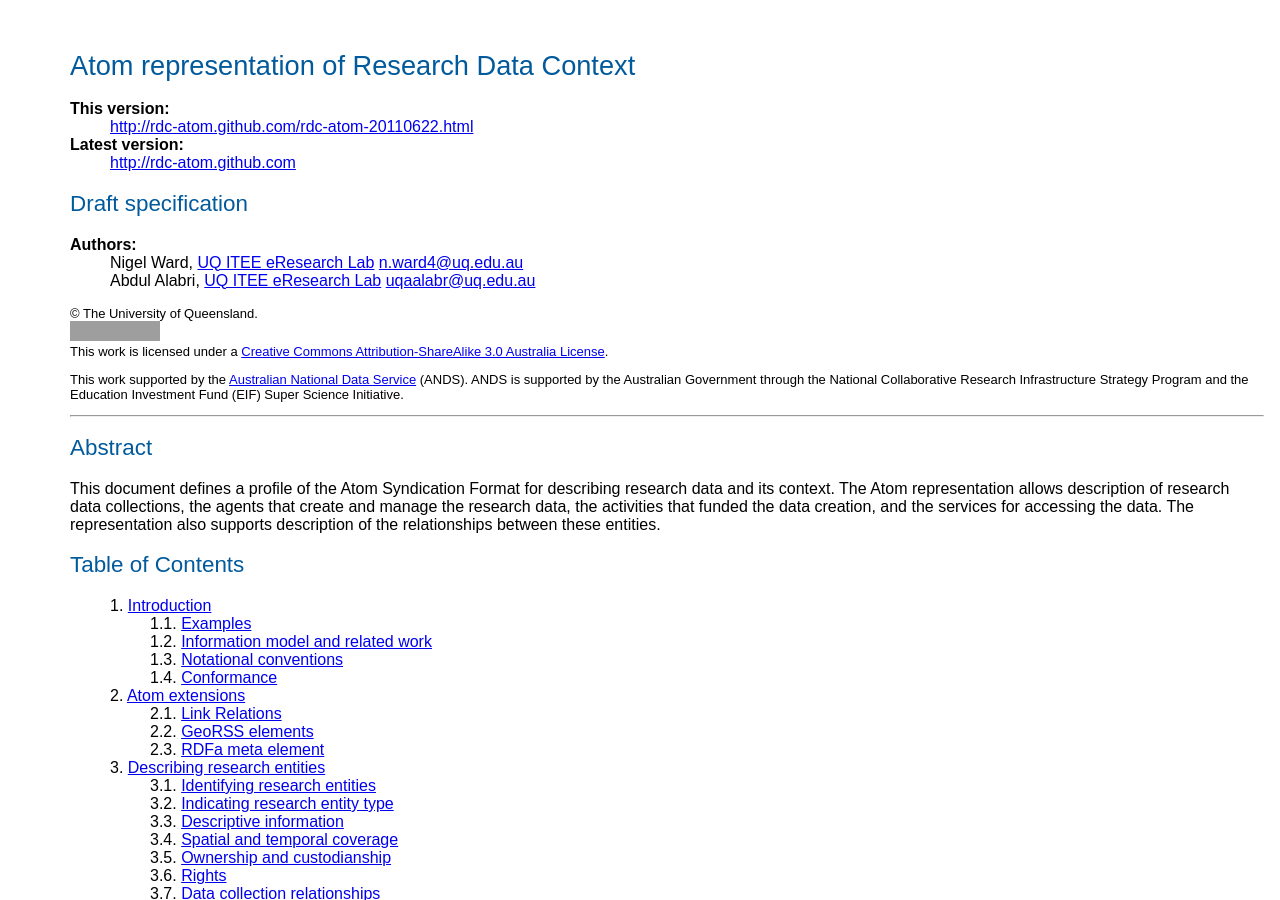
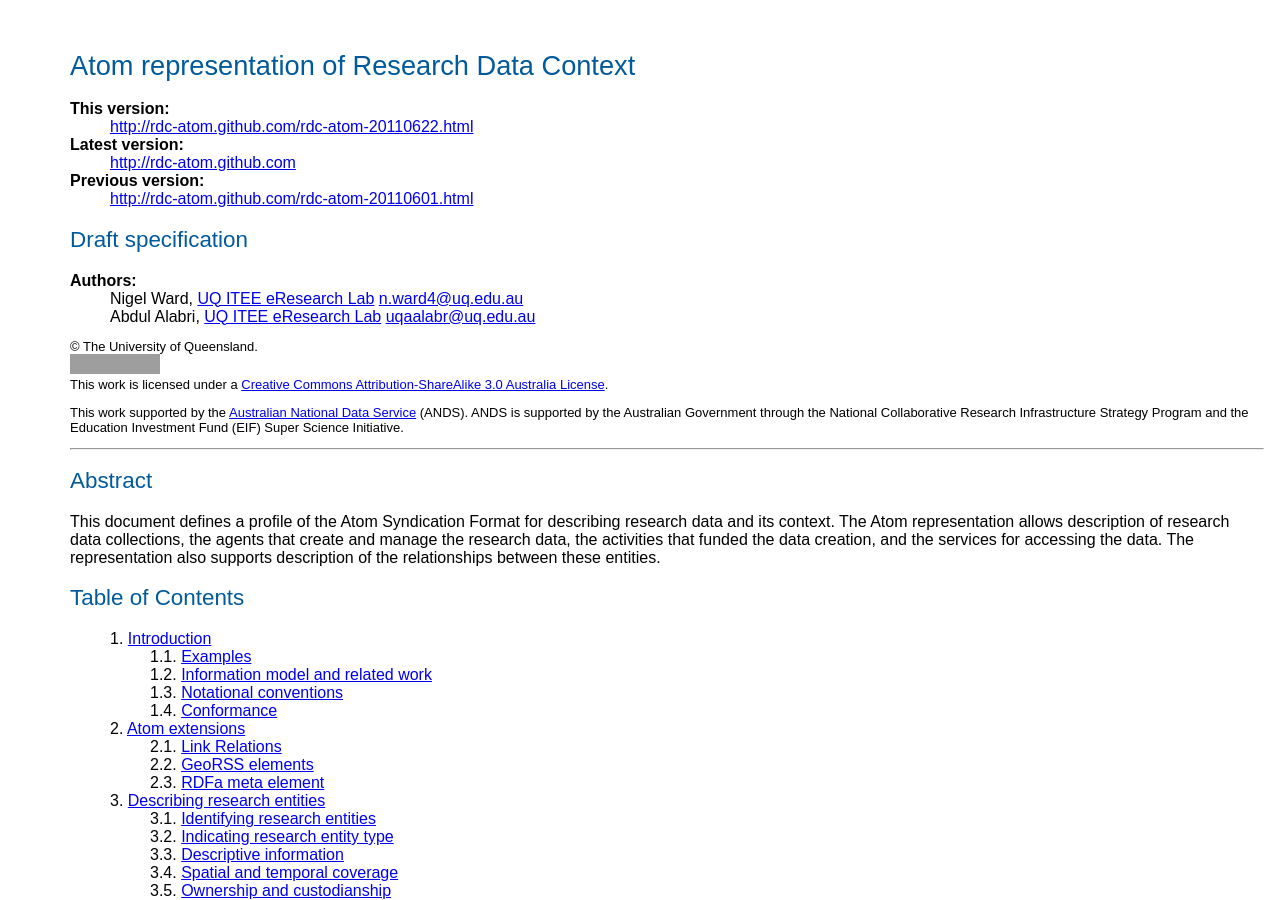
Before and after one commit to uq-eresearch-spec/atom-rdc, a Jekyll site: the page built from _posts/2011-06-22-rdc-atom.html, in a window 1280 px wide and 900 px high. Built offline with Jekyll 4.4.1, drawn with Linux system fonts in a browser that asks for light colours; grey boxes are pictures that could not be loaded.

Commit message:
Adding previous version links.

```diff
--- a/_posts/2011-05-18-rdc-atom.html
+++ b/_posts/2011-05-18-rdc-atom.html
@@ -15,6 +15,12 @@ title: Atom representation of Research Data Context
                         <dt>Latest version:</dt>
 
                         <dd> <a href="{{site.baseurl}}/">{{site.url}}</a> </dd>
+
+                        {% if page.previous.url %}
+                        <dt>Previous version:</dt>
+
+                        <dd><a href="{{page.previous.url}}">{{site.url}}{{page.previous.url}}</a></dd>
+                        {% endif %}
 
                         <h2>Draft specification</h2>
 
--- a/_posts/2011-06-01-rdc-atom.html
+++ b/_posts/2011-06-01-rdc-atom.html
@@ -15,6 +15,12 @@ title: Atom representation of Research Data Context
                         <dt>Latest version:</dt>
 
                         <dd> <a href="{{site.baseurl}}/">{{site.url}}</a> </dd>
+
+                        {% if page.previous.url %}
+                        <dt>Previous version:</dt>
+
+                        <dd><a href="{{page.previous.url}}">{{site.url}}{{page.previous.url}}</a></dd>
+                        {% endif %}
 
                         <h2>Draft specification</h2>
 
--- a/_posts/2011-06-22-rdc-atom.html
+++ b/_posts/2011-06-22-rdc-atom.html
@@ -16,7 +16,13 @@ title: Atom representation of Research Data Context
 
                         <dd> <a href="{{site.baseurl}}/">{{site.url}}</a> </dd>
 
-                        <h2>Draft specification</h2> <dl>
+                        {% if page.previous.url %}
+                        <dt>Previous version:</dt>
+
+                        <dd><a href="{{page.previous.url}}">{{site.url}}{{page.previous.url}}</a></dd>
+                        {% endif %}
+
+                        <h2>Draft specification</h2>
 
                         <dt>Authors:</dt>
 
--- a/_posts/2011-07-06-rdc-atom.html
+++ b/_posts/2011-07-06-rdc-atom.html
@@ -15,6 +15,12 @@ title: Atom representation of Research Data Context
                         <dt>Latest version:</dt>
 
                         <dd> <a href="{{site.baseurl}}/">{{site.url}}</a> </dd>
+
+                        {% if page.previous.url %}
+                        <dt>Previous version:</dt>
+
+                        <dd><a href="{{page.previous.url}}">{{site.url}}{{page.previous.url}}</a></dd>
+                        {% endif %}
 
                         <h2>Draft specification</h2>
 
```
